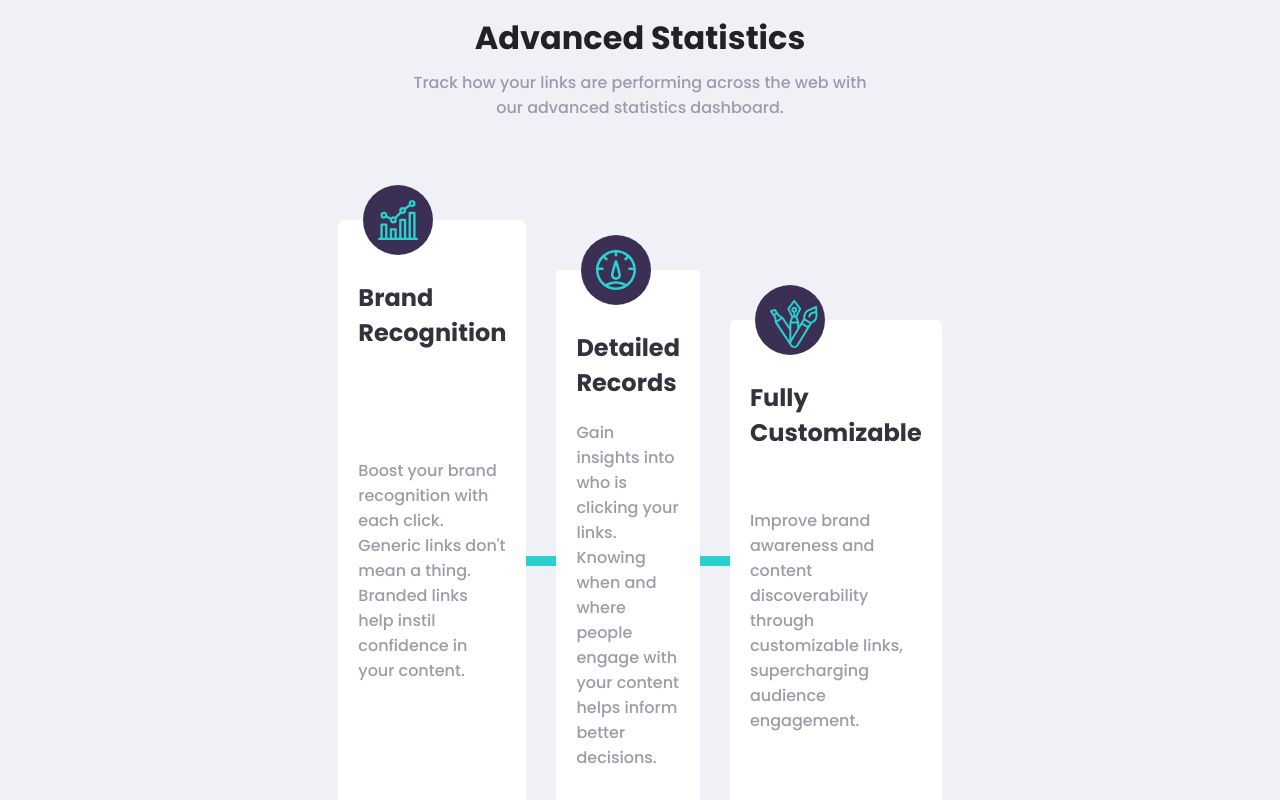
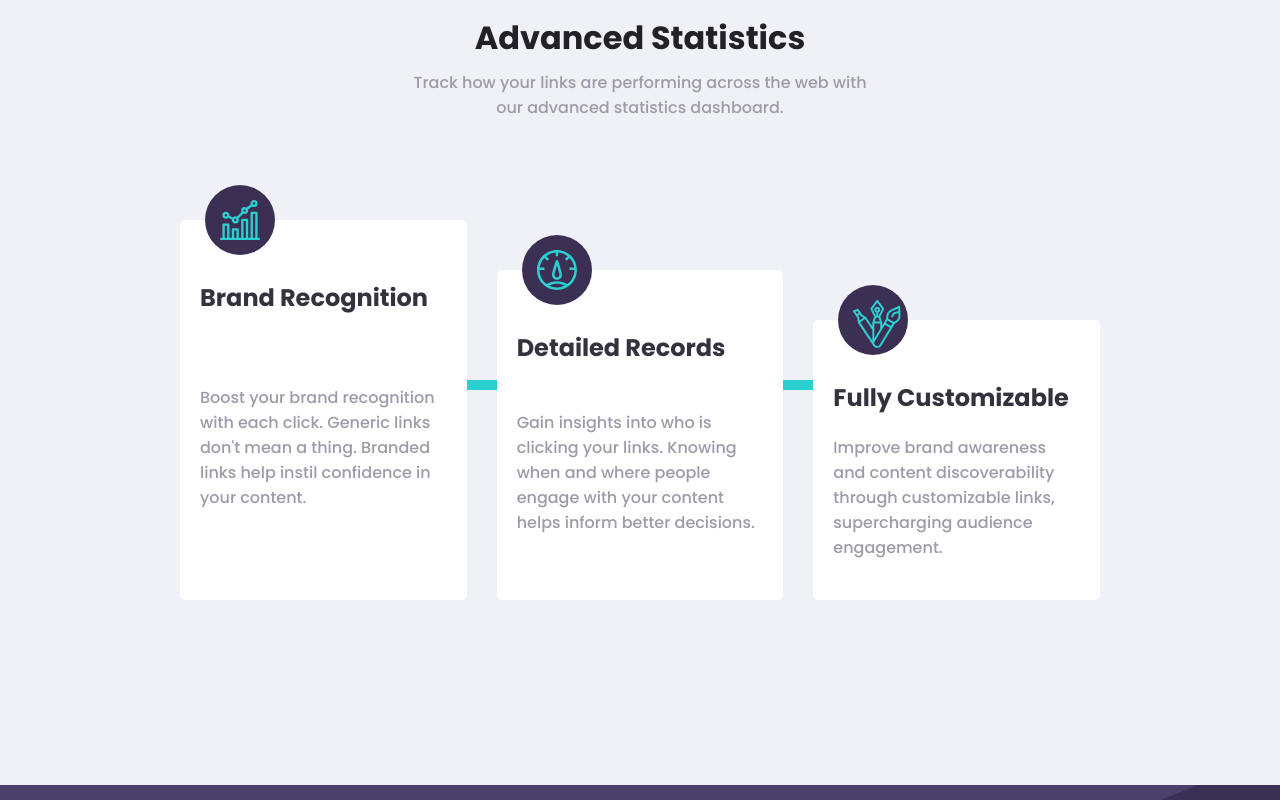
Before and after one commit to nandev04/Shortly, a React (Vite) app: page / in a window 1280 px wide. Shown: the part 680-1480 px from the top of the page. Built offline with nearby package versions, Linux system fonts and the light colour scheme.

Commit message:
build final

```diff
--- a/src/styleComponents/Main.module.css
+++ b/src/styleComponents/Main.module.css
@@ -45,6 +45,10 @@
   max-width: 100%;
 }
 
+.ContainerGeral {
+  width: calc(100% - 360px);
+}
+
 .containerLinks {
   display: grid;
   justify-items: center;
@@ -74,7 +78,7 @@
   gap: 30px;
   height: 100%;
   position: relative;
-  margin: 0 180px;
+  margin: 0 auto;
   padding-bottom: 120px;
 }
 
@@ -83,7 +87,7 @@
   display: block;
   background-color: var(--cyan);
   width: calc(100% - 10px);
-  bottom: 45%;
+  bottom: 55%;
   height: 10px;
 }
 
@@ -201,7 +205,7 @@
   padding-bottom: 120px;
 }
 
-@media (max-width: 670px) {
+@media (max-width: 720px) {
   .containerDetails {
     display: none;
     text-align: center;
@@ -245,6 +249,7 @@
 
   .wave {
     padding: 20px 30px;
+
     height: auto;
   }
 
```
